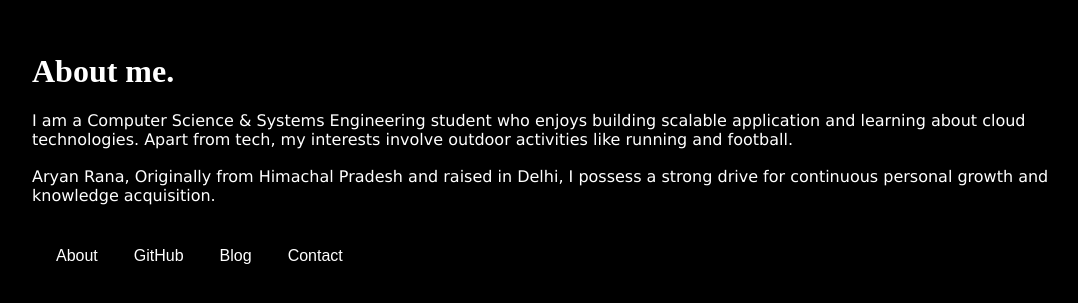
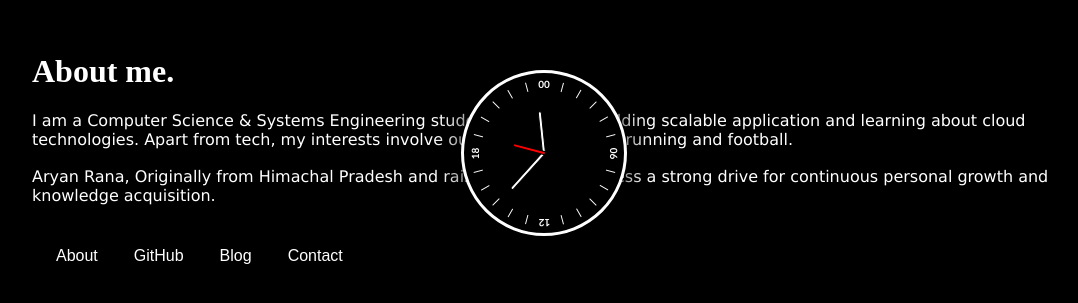
Before and after one commit to ar-rana/Portfolio, a React (Vite) app in the folder client/: page /about in a window 1280 px wide. Shown: the part 247-550 px from the top of the page, without its empty margins (96-1174 px from the left). Built offline with nearby package versions, Linux system fonts and the light colour scheme.

Commit message:
added clock component

```diff
--- a/client/src/Pages/About.tsx
+++ b/client/src/Pages/About.tsx
@@ -1,9 +1,11 @@
 import React from "react";
 import Navigation from "../components/Navigation/Navigation";
+import Clock from "../components/Clock/Clock";
 
 const About: React.FC = () => {
   return (
     <div className="about">
+      <Clock />
       <div className="about_view">
         <h1 style={{ fontWeight: "bolder" }}>About me.</h1>
         <span className="about_text">
--- /dev/null
+++ b/client/src/components/Clock/Clock.tsx
@@ -0,0 +1,89 @@
+import React, { useEffect, useRef } from "react";
+import styles from "./clock.module.css";
+
+const Clock: React.FC = () => {
+  const hourRef = useRef<HTMLDivElement | null>(null);
+  const minRef = useRef<HTMLDivElement | null>(null);
+  const secRef = useRef<HTMLDivElement | null>(null);
+
+  const displayTime = () => {
+    let date = new Date();
+
+    const istTime = date.toLocaleString('en-US', {
+        timeZone: 'Asia/Kolkata',
+        hour: '2-digit',
+        minute: '2-digit',
+        second: '2-digit',
+        hour12: false
+    });
+
+    const [hh, mm, ss] = istTime.split(':').map(num => parseInt(num));
+    let hRotation = 15 * hh + mm / 4; // 360/24 + 15/60
+    let mRotation = 6 * mm; // 360/60
+    let sRotation = 6 * ss; // 360/60
+
+    hourRef.current!.style.transform = `rotate(${hRotation}deg)`;
+    minRef.current!.style.transform = `rotate(${mRotation}deg)`;
+    secRef.current!.style.transform = `rotate(${sRotation}deg)`;
+  };
+
+  useEffect(() => {
+    setInterval(displayTime, 1000);
+  }, []);
+
+  return (
+    <div className={styles.container}>
+      <div className={styles.clock}>
+        <div
+          className={styles.hand}
+          ref={hourRef}
+          style={{ height: '64px', zIndex: '1' }}
+        >
+            <i style={{backgroundColor: 'red'}}></i>
+        </div>
+        <div
+          className={styles.hand}
+          ref={minRef}
+          style={{ height: "84px" }}
+        >
+            <i style={{backgroundColor: 'white'}}></i>
+        </div>
+        <div
+          className={styles.hand}
+          ref={secRef}
+          style={{height: "98px" }}
+        >
+            <i style={{backgroundColor: 'white'}}></i>
+        </div>
+
+        <span style={{"--i": 1} as React.CSSProperties}><b>|</b></span>
+        <span style={{"--i": 2} as React.CSSProperties}><b>|</b></span>
+        <span style={{"--i": 3} as React.CSSProperties}><b>|</b></span>
+        <span style={{"--i": 4} as React.CSSProperties}><b>|</b></span>
+        <span style={{"--i": 5} as React.CSSProperties}><b>|</b></span>
+        <span style={{"--i": 6} as React.CSSProperties}><b>06</b></span>
+        <span style={{"--i": 7} as React.CSSProperties}><b>|</b></span>
+        <span style={{"--i": 8} as React.CSSProperties}><b>|</b></span>
+        <span style={{"--i": 9} as React.CSSProperties}><b>|</b></span>
+        <span style={{"--i": 10} as React.CSSProperties}><b>|</b></span>
+        <span style={{"--i": 11} as React.CSSProperties}><b>|</b></span>
+        <span style={{"--i": 12} as React.CSSProperties}><b>12</b></span>
+
+        <span style={{ "--i": 13 } as React.CSSProperties}><b>|</b></span>
+        <span style={{ "--i": 14 } as React.CSSProperties}><b>|</b></span>
+        <span style={{ "--i": 15 } as React.CSSProperties}><b>|</b></span>
+        <span style={{ "--i": 16 } as React.CSSProperties}><b>|</b></span>
+        <span style={{ "--i": 17 } as React.CSSProperties}><b>|</b></span>
+        <span style={{ "--i": 18 } as React.CSSProperties}><b>18</b></span>
+        <span style={{ "--i": 19 } as React.CSSProperties}><b>|</b></span>
+        <span style={{ "--i": 20 } as React.CSSProperties}><b>|</b></span>
+        <span style={{ "--i": 21 } as React.CSSProperties}><b>|</b></span>
+        <span style={{ "--i": 22 } as React.CSSProperties}><b>|</b></span>
+        <span style={{ "--i": 23 } as React.CSSProperties}><b>|</b></span>
+        <span style={{ "--i": 24 } as React.CSSProperties}><b>00</b></span>
+      </div>
+    </div>
+  );
+};
+
+export default Clock;
--- /dev/null
+++ b/client/src/components/Clock/clock.module.css
@@ -0,0 +1,56 @@
+.container{
+  position: fixed;
+  top: 10;
+  right: 10;
+}
+
+.clock{
+  width: 10rem;
+  height: 10rem;
+  border-radius: 50%;
+  /* background-color */
+  background: black;
+  border: 3px solid white;
+  box-shadow: 0px 0px 30px rgba(0,0,0,10);
+  display: flex;
+  justify-content: center;
+  align-items: center;
+}
+
+.clock span{
+  position: absolute;
+  transform: rotate(calc(15deg * var(--i)));
+  inset: 3.5px;
+  text-align: center;
+}
+
+.clock span b{
+  /* transform: rotate(calc(-15deg * var(--i))); */
+  font-family: 'Gill Sans', 'Gill Sans MT', Calibri, 'Trebuchet MS', sans-serif;
+  display: inline-block;
+  font-size: 10px;
+  color: white;
+}
+
+.clock::before{
+  content: '';
+  position: absolute;
+  width: 8px;
+  height: 8px;
+  border-radius: 50%;
+  z-index: 2;
+}
+
+.hand {
+  display: flex;
+  justify-content: center;
+  align-items: flex-start;
+}
+
+.hand i {
+  position: absolute;
+  border: 1px solid black;
+  width: 2px;
+  height: 50%;
+  border-radius: 8px;
+}
--- a/client/src/index.css
+++ b/client/src/index.css
@@ -16,8 +16,9 @@ body {
     display: flex;
     flex-direction: column;
     justify-content: center;
+    display: flex;
     align-items: center;
-    height: 100vh;
+    min-height: 100vh;
     width: 100%;
     background-color: transparent;
 }
@@ -35,3 +36,7 @@ body {
 .about_text {
     font-family: Verdana, Geneva, Tahoma, sans-serif;
 }
+
+.rotate {
+    transform: rotate(calc(-15deg * var(--i)));
+}
```
